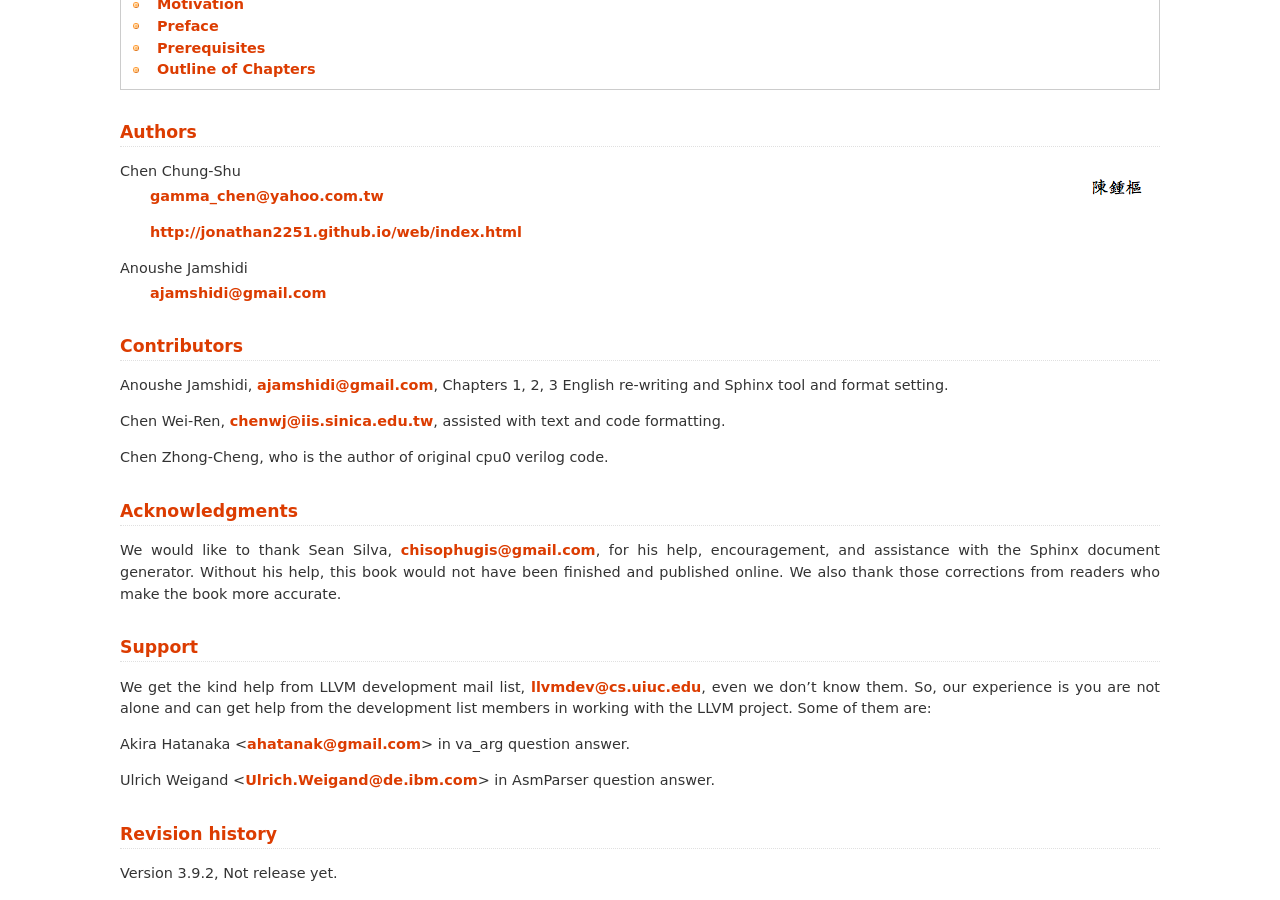
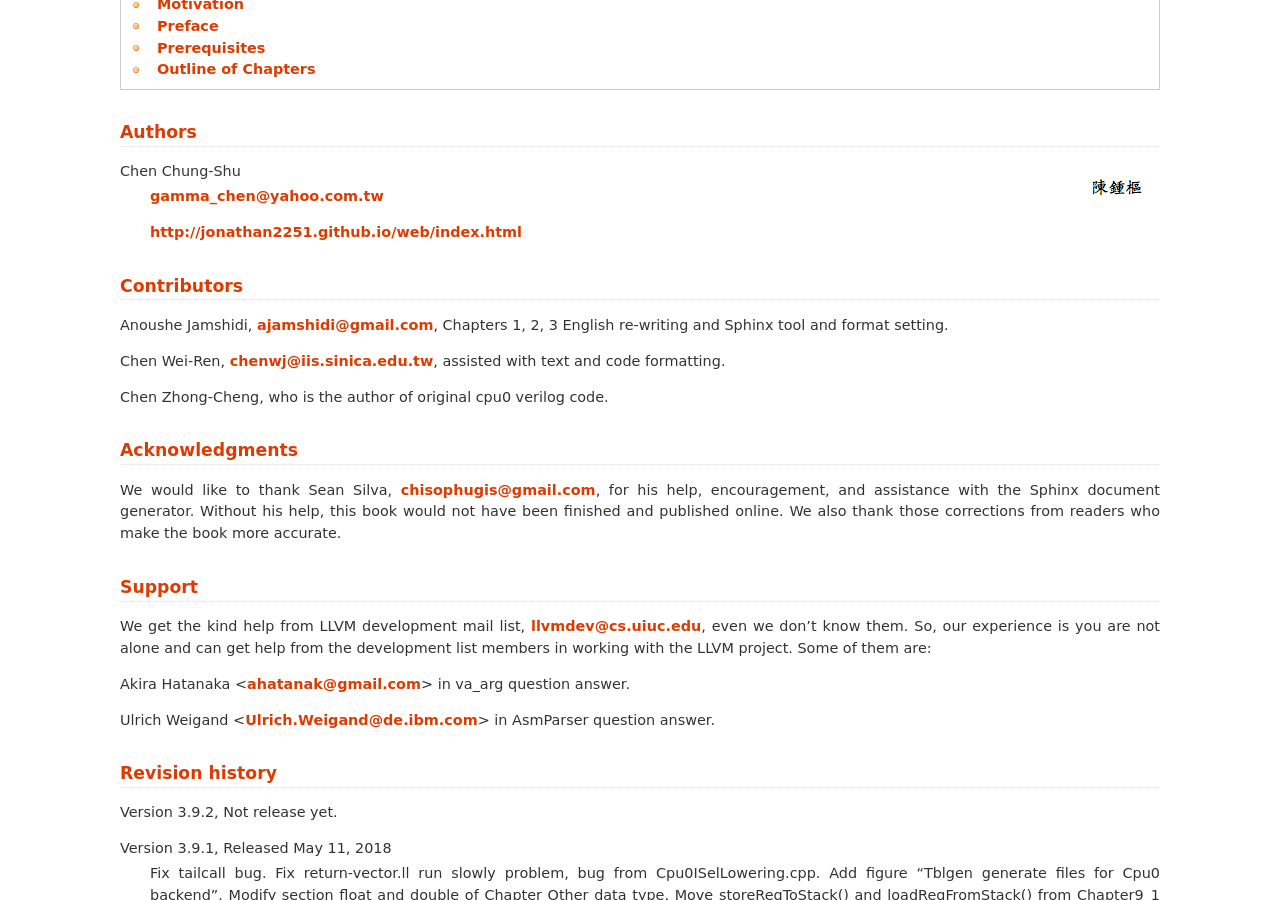
Before and after one commit to Jonathan2251/lbd, a Sphinx documentation site: the page built from source/about.rst, in a window 1280 px wide and 900 px high, scrolled down 325 px. Built offline with Sphinx 7.4.7, drawn with Linux system fonts in a browser that asks for light colours; pages that are not in the unit, such as notebooks, are missing from menus.

```diff
--- a/source/about.rst
+++ b/source/about.rst
@@ -17,9 +17,6 @@ Chen Chung-Shu
 	gamma_chen@yahoo.com.tw
 
 	http://jonathan2251.github.io/web/index.html
-
-Anoushe Jamshidi
-	ajamshidi@gmail.com
 
 
 Contributors
--- a/source/conf.py
+++ b/source/conf.py
@@ -65,9 +65,9 @@ author = u'Chen Chung-Shu'
 # built documents.
 #
 # The short X.Y version.
-version = u'3.9.0'
+version = u'3.9.1'
 # The full version, including alpha/beta/rc tags.
-release = u'3.9.0'
+release = u'3.9.1'
 
 # The language for content autogenerated by Sphinx. Refer to documentation
 # for a list of supported languages.
@@ -305,7 +305,7 @@ latex_documents = [
 # (source start file, name, description, authors, manual section).
 man_pages = [
     (master_doc, 'TutorialLLVMBackendCpu0', u'Tutorial: Creating an LLVM Backend for the Cpu0 Architecture',
-     [u'Chen Chung-Shu', u'Anoushe Jamshidi'], 1)
+     [u'Chen Chung-Shu'], 1)
 ]
 
 # If true, show URL addresses after external links.
```
